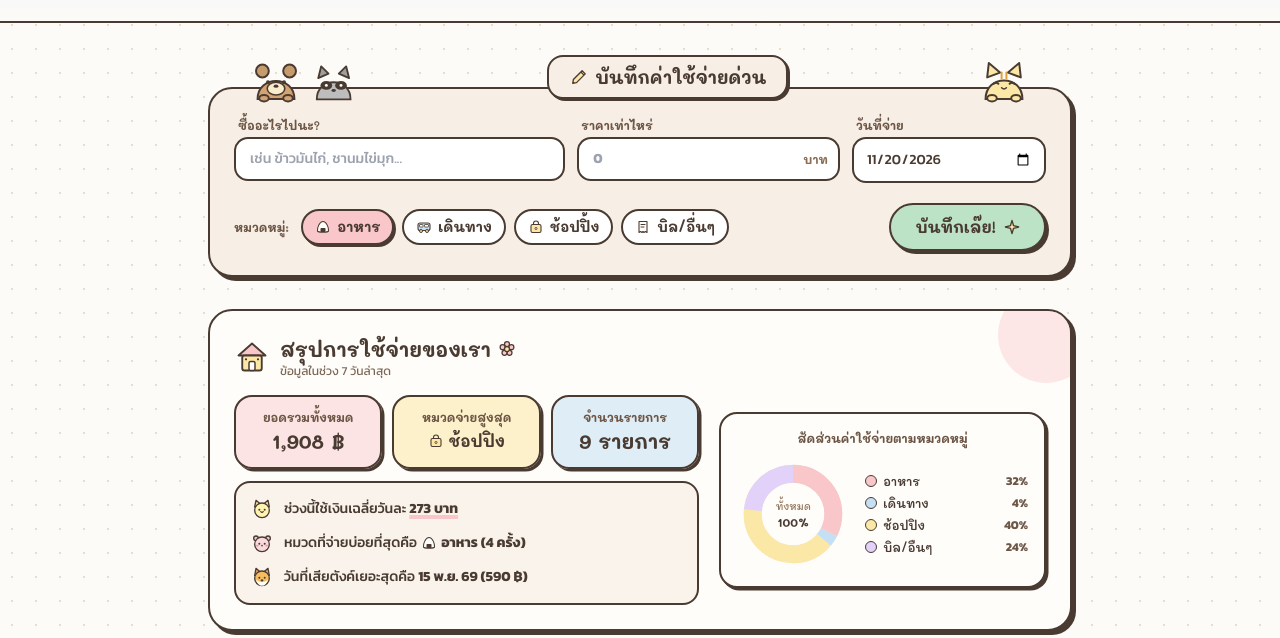
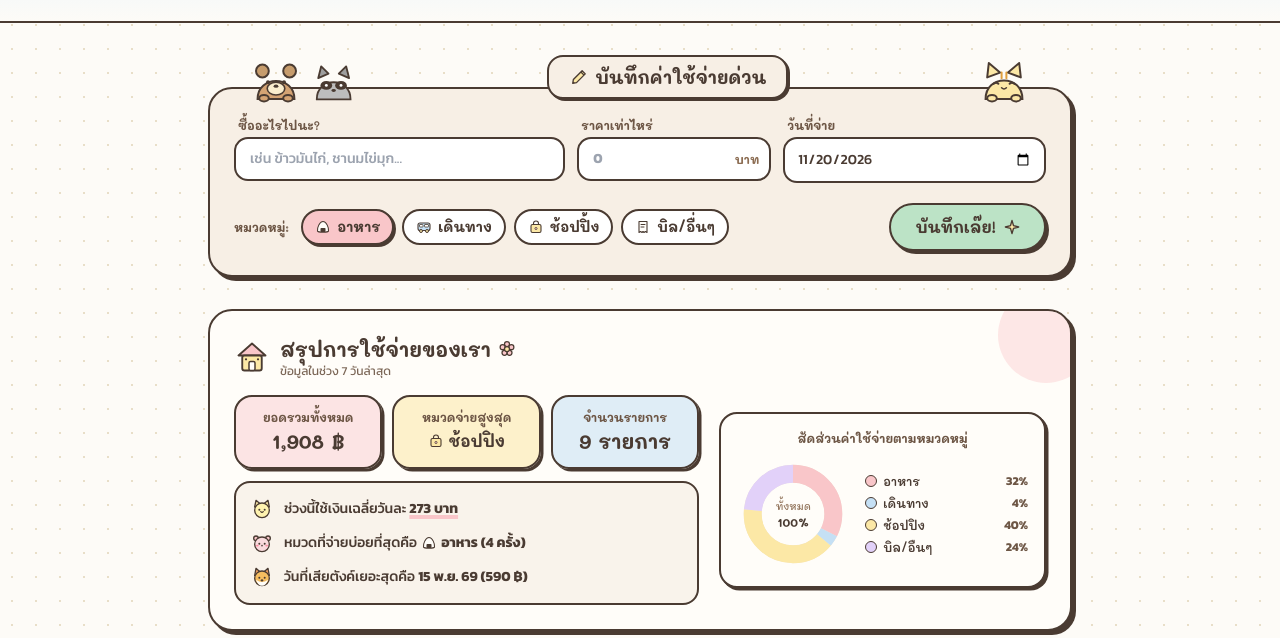
Before and after one commit to pinklemonicetea/paotung-app, a plain HTML site: page index.html in a window 1280 px wide. Shown: the part 107-745 px from the top of the page. Drawn offline with nearby package versions, Linux system fonts and the light colour scheme.

Commit message:
fix date input overflow on IOS Safari

```diff
--- a/index.html
+++ b/index.html
@@ -79,6 +79,17 @@
 
     .kawaii-input:focus {
       box-shadow: 0 0 0 3px var(--pastel-yellow);
+    }
+
+    /* แก้ปัญหาช่องวันที่บน iOS / Safari แสดงปี BE ยาวเกินจนล้นกรอบ */
+    input[type="date"] {
+      -webkit-appearance: none;
+      appearance: none;
+      min-width: 0;
+      max-width: 100%;
+    }
+    input[type="date"]::-webkit-date-and-time-value {
+      text-align: left;
     }
 
     ::-webkit-scrollbar {
@@ -167,9 +178,9 @@
         </div>
         <div class="flex flex-wrap items-center justify-center gap-1.5 text-[11px] sm:text-xs bg-[#FFFDF9] px-3 py-1.5 rounded-2xl sm:rounded-full border-2 border-[#4A3B32] w-full sm:w-auto">
           <span class="font-cute font-semibold text-[#7A6555]">ช่วงวันที่:</span>
-          <input type="date" id="start-date" onchange="applyCustomDateFilter()" class="bg-transparent font-medium text-[#4A3B32] outline-none cursor-pointer max-w-[115px]" />
+          <input type="date" id="start-date" onchange="applyCustomDateFilter()" class="bg-transparent font-medium text-[#4A3B32] outline-none cursor-pointer" />
           <span>ถึง</span>
-          <input type="date" id="end-date" onchange="applyCustomDateFilter()" class="bg-transparent font-medium text-[#4A3B32] outline-none cursor-pointer max-w-[115px]" />
+          <input type="date" id="end-date" onchange="applyCustomDateFilter()" class="bg-transparent font-medium text-[#4A3B32] outline-none cursor-pointer" />
         </div>
       </div>
     </div>
@@ -236,8 +247,8 @@
             <input type="text" id="input-title" required placeholder="เช่น ข้าวมันไก่, ชานมไข่มุก..." class="kawaii-input w-full px-3.5 py-2.5 text-sm font-medium" />
           </div>
 
-          <div class="grid grid-cols-2 sm:col-span-7 sm:grid-cols-7 gap-3">
-            <div class="col-span-1 sm:col-span-4">
+          <div class="grid grid-cols-1 sm:col-span-7 sm:grid-cols-7 gap-3">
+            <div class="col-span-1 sm:col-span-3">
               <label class="block font-cute text-xs font-bold mb-1 ml-1 text-[#6D5645]">ราคาเท่าไหร่</label>
               <div class="relative">
                 <input type="number" id="input-amount" required min="1" step="any" placeholder="0" class="kawaii-input w-full pl-3.5 pr-11 py-2.5 text-sm font-bold text-[#4A3B32]" />
@@ -245,9 +256,9 @@
               </div>
             </div>
 
-            <div class="col-span-1 sm:col-span-3">
+            <div class="col-span-1 sm:col-span-4">
               <label class="block font-cute text-xs font-bold mb-1 ml-1 text-[#6D5645]">วันที่จ่าย</label>
-              <input type="date" id="input-date" required class="kawaii-input w-full px-2.5 sm:px-3 py-2.5 text-xs sm:text-sm font-medium cursor-pointer" />
+              <input type="date" id="input-date" required class="kawaii-input w-full px-3 py-2.5 text-xs sm:text-sm font-medium cursor-pointer" />
             </div>
           </div>
         </div>
```
